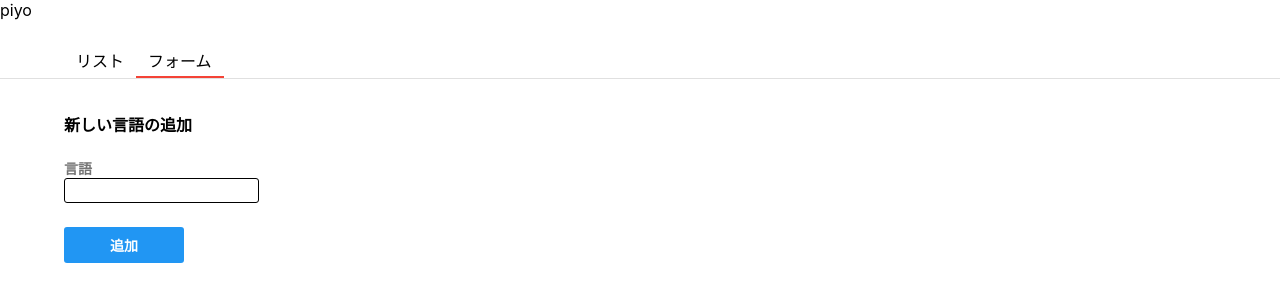
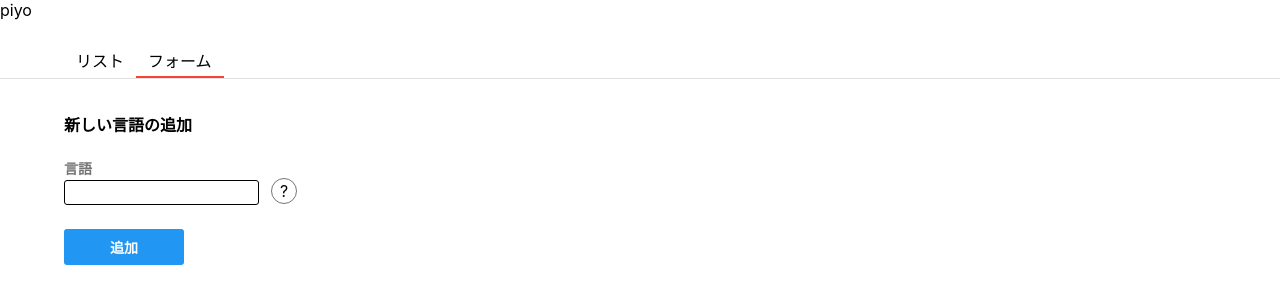
Before and after one commit to ADAShin/react-tutorial-ts, a React (Create React App) app: page / in a window 1280 px wide. Both pictures are taken after a click on the item "フォーム". Shown: the top 304 px of the page. Built offline with nearby package versions, Linux system fonts and the light colour scheme.

Commit message:
関数コンポーネントでrefを使う

```diff
--- a/src/Form.tsx
+++ b/src/Form.tsx
@@ -4,6 +4,7 @@
 import { Button } from './components/Button';
 import { TabBodyContainer } from './components/TabBodyContainer';
 import { FormModal } from './FormModal';
+import { Hint } from './Hint';
 
 const Label = styled.label`
   display: flex;
@@ -49,6 +50,7 @@
             value={text}
             onChange={(e) => setText(e.target.value)}
           />
+          <Hint />
         </div>
         <ButtonContainer>
           <FormButton>追加</FormButton>
--- /dev/null
+++ b/src/Hint.tsx
@@ -0,0 +1,57 @@
+import { FC, useEffect, useState, useRef } from 'react';
+import styled from 'styled-components';
+
+const HintContainer = styled.div`
+  position: relative;
+  display: inline-flex;
+  margin-left: 12px;
+`;
+
+const HintInner = styled.div`
+  display: flex;
+  justify-content: center;
+  align-items: center;
+  border-radius: 50%;
+  border: 1px solid #757575;
+  width: 24px;
+  height: 24px;
+  cursor: pointer;
+`;
+
+const PopupContainer = styled.div`
+  position: absolute;
+  left: 88%;
+  bottom: 12px;
+  display: flex;
+  justify-content: center;
+  border: 1px solid black;
+  border-radius: 8px;
+  padding: 8px;
+  width: 140px;
+`;
+
+export const Hint: FC = () => {
+  const [showPopup, setShowPopup] = useState(false);
+  const ref = useRef<HTMLDivElement>(null);
+
+  useEffect(() => {
+    if (ref.current) {
+      ref.current.focus();
+    }
+  });
+
+  return (
+    <HintContainer>
+      <HintInner onClick={() => setShowPopup(true)}>?</HintInner>
+      {showPopup && (
+        <PopupContainer
+          ref={ref}
+          onBlur={() => setShowPopup(false)}
+          tabIndex={0}
+        >
+          言語の名前です
+        </PopupContainer>
+      )}
+    </HintContainer>
+  );
+};
```
